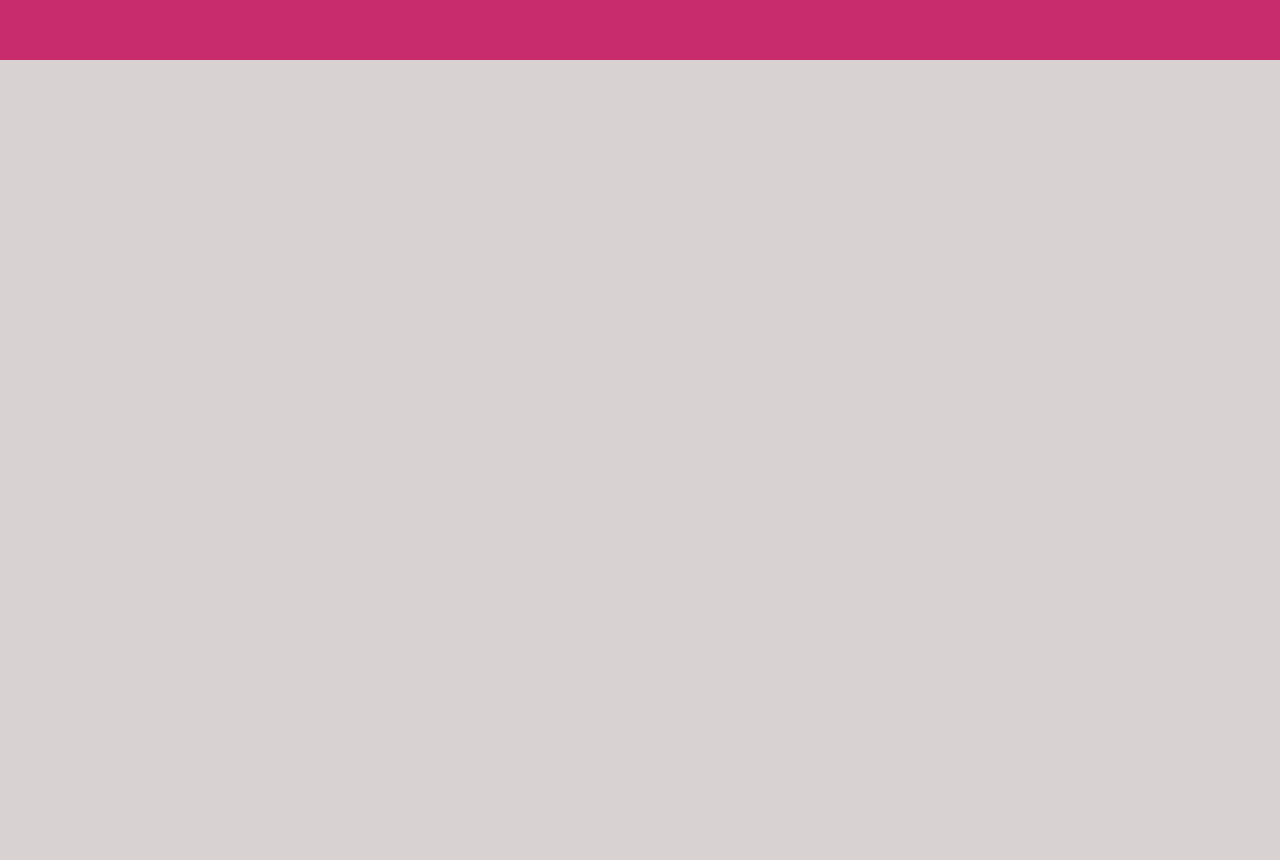
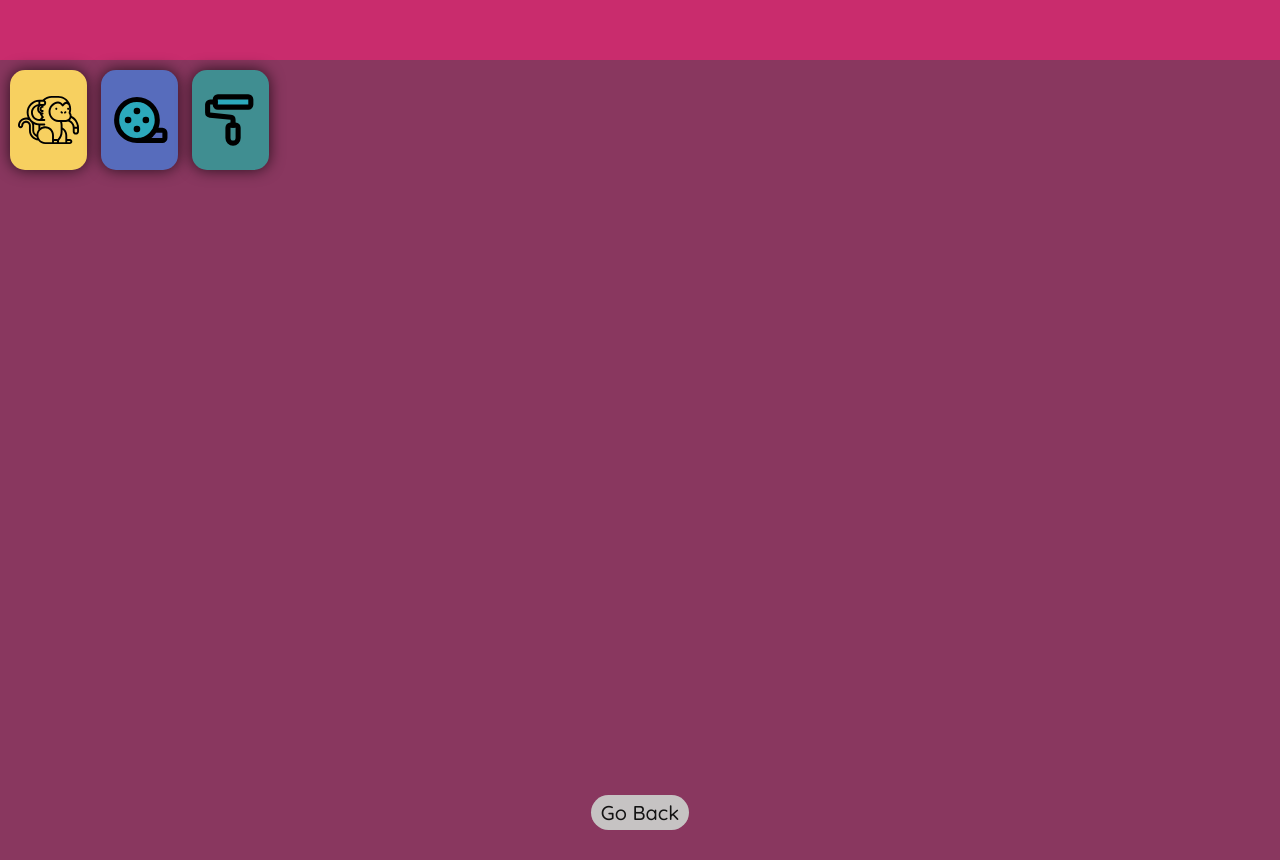
Before and after one commit to YzackZack476/icc-website.github.io, a plain HTML site: page index.html in a window 1280 px wide. Shown: the part 3940-4800 px from the top of the page. Before the commit the page ends 4000 px from the top, so only its background shows below. Drawn offline with nearby package versions, Linux system fonts and the light colour scheme.

Commit message:
[IC]: New Features projects

```diff
--- a/index.html
+++ b/index.html
@@ -11,6 +11,7 @@
     <script src="scripts/aos.js" defer="true"></script>
     <script src="scripts/autoscroll.js" defer="true"></script>
     <script src="scripts/auto_description.js" defer="true"></script>
+    <script src="scripts/generate_apps.js" defer="true"></script>
     <script src="https://kit.fontawesome.com/044655bfe8.js" crossorigin="anonymous"></script>
 
     <link rel="stylesheet" href="styles/default/default.css">
@@ -20,6 +21,7 @@
     <link rel="stylesheet" href="styles/index/chapter3.css">
     <link rel="stylesheet" href="styles/index/chapter4.css">
     <link rel="stylesheet" href="styles/index/chapter5.css">
+    <link rel="stylesheet" href="styles/index/chapter6.css">
 
     <title>My profile</title>
 </head>
@@ -206,12 +208,7 @@
             <div class="Slider__background"></div>
             <div class="Slider__content">
                 <h1 class="Content__title">Professional Training</h1>
-                <a class="Content__button"
-                   data-aos="fade-in"
-                   data-aos-delay="600"
-                   data-aos-once="false"
-                   href="#chapter5">next
-                </a>
+                <a class="Content__button" href="#chapter5">next</a>
                 <h3 class="Content__leyend"
                     data-aos="zoom-in-up" data-aos-delay="200">Always available for new directions.
                 </h3>
@@ -274,20 +271,38 @@
 
         <section class="Slider" id="chapter5">
             <div class="Slider__background"></div>
-            <div class="Slider__Project-layout">
-           </div>
-
             <div class="Slider__content">
                 <h1 class="Content__title">Projects & Works</h1>
-                <a class="Content__button" href="#chapter1">next</a>
+                <a class="Content__button" href="#chapter6">take a look</a>
                 <h3 class="Content__leyend"
                     data-aos="zoom-in-up" data-aos-delay="200">There is always something new to learn, something new to create.
                 </h3>
             </div>
         </section>
 
+        <section class="Slider" id="chapter6">
+            <div class="Slider__background"></div>
+            <div class="Slider__content">
+                <a class="Content__button" href="#chapter1">go back</a>
+            </div>
+
+            <div id="Slider__Project_layout" class="Slider__Project_layout">
+            </div>
+
+        </section>
 
     </div>
+
+
+
+
+
+
+
+
+
+
+
 
     <audio id="player" autoplay>
         <source src="song/Six Seasons - Unicorn Heads.mp3" type="audio/mp3">
--- /dev/null
+++ b/scripts/generate_apps.js
@@ -0,0 +1,47 @@
+let $dashoard = document.getElementById('Slider__Project_layout');
+
+projects = [
+    {
+        title: "Monkey JS",
+        icon:"monkey.svg",
+        color:"#F7D060",
+        link: "https://github.com/YzackZack476/monkey-js"
+    },
+    {
+        title:"FIlm Hub",
+        icon:"filmhub.svg",
+        color:"#576CBC",
+        link:"https://github.com/YzackZack476/FilmHub"
+    },{
+        title:"Desings Hub",
+        icon:"desinghub.svg",
+        color:"#408E91",
+        link:"https://github.com/YzackZack476/Templates-CSS"
+    }
+
+];
+
+const fragmet = document.createDocumentFragment();
+const project_template = `
+<div title="__REPLACE_TITLE__" class="project" style="background-color:__REPLACE_COLOR__">
+    <a href="__REPLACE_LINK__" target="_blank">
+        <img src="./img/icons/__REPLACE_ICON__">
+    </a>
+</div>`;
+
+projects.forEach(project => {
+    console.table(project);
+
+    let current_project = project_template;
+    current_project = current_project.replace('__REPLACE_TITLE__', project.title);
+    current_project = current_project.replace('__REPLACE_ICON__', project.icon);
+    current_project = current_project.replace('__REPLACE_COLOR__', project.color);
+    current_project = current_project.replace('__REPLACE_LINK__', project.link);
+
+    const element = document.createElement('div'); // Create div container
+    element.innerHTML = current_project;
+    fragmet.appendChild(element.lastChild); // To ignores the div container
+});
+
+//+ Add to dashboard
+$dashoard.appendChild(fragmet);
--- a/styles/index/chapter4.css
+++ b/styles/index/chapter4.css
@@ -71,7 +71,7 @@
             width: 100%;
             text-align: center;
             font-size: 2rem;
-            color:var(--chapter4-font-color);
+            color:var(--chapter3-skill-circle-color);
         }
 
         .Storyline__node
--- a/styles/index/chapter5.css
+++ b/styles/index/chapter5.css
@@ -12,16 +12,3 @@
     .Slider__content{
         z-index: 2;
     }
-
-#chapter5
-.Slider__Project-layout{
-    position: absolute;
-    width: 100%;
-    height: 100%;
-
-    display: grid;
-    gap: 0;
-    grid-template-columns: repeat(7,1fr);
-    grid-template-rows: repeat(7,1fr);
-    background-color: transparent;
-}
--- /dev/null
+++ b/styles/index/chapter6.css
@@ -0,0 +1,68 @@
+/*+  ▃▃▃▃▃▃[INDICE]▃▃▃▃▃▃ */
+/*+ 1.- Slider background
+/*+ 2.- Prject layout
+*/
+
+#chapter6
+    .Slider__background{
+        background-color: #89375F;
+    }
+
+#chapter6
+    .Slider__content{
+        justify-content: flex-end;
+        align-items: center;
+        bottom: 3rem;
+        z-index: 1;
+    }
+
+#chapter6
+    .Slider__content
+        .Content__button{
+            margin-bottom: 3rem;
+        }
+
+
+#chapter6 .Slider__Project_layout{
+    position: absolute;
+    width: 100%;
+    height: 90%;
+    padding: 1rem;
+
+    display: grid;
+    gap: 1.4rem;
+    grid-template-columns: repeat(14,1fr);
+    grid-auto-rows: minmax(10rem, 10rem);
+    justify-content: center;
+    background-color: transparent;
+    z-index: 2;
+
+}
+
+#chapter6
+    .Slider__Project_layout
+       .project{
+            display: flex;
+            position: relative;
+            justify-content: center;
+            align-items: center;
+            border-radius: 15px;
+            background-color: #dad2d4;
+            box-shadow: 0 0 15px rgba(0,0,0,.7);
+            transition: all 100ms ease-in-out;
+        }
+
+        .project:hover{
+            transform: scale(1.1);
+        }
+
+        .project a{
+            width: 80%;
+            height: 80%;
+            text-align: center;
+        }
+
+       .project img{
+            width: 100%;
+            height: 100%;
+       }
```
Also changed, not shown: img/boxes.jpg (deleted), img/cursor.png (deleted), img/icons/desinghub.svg (added), img/icons/filmhub.svg (added), img/icons/monkey.svg (added), img/main-box.jpg (deleted), img/me.jpg (deleted), img/people.jpg (deleted), 1 other file.
